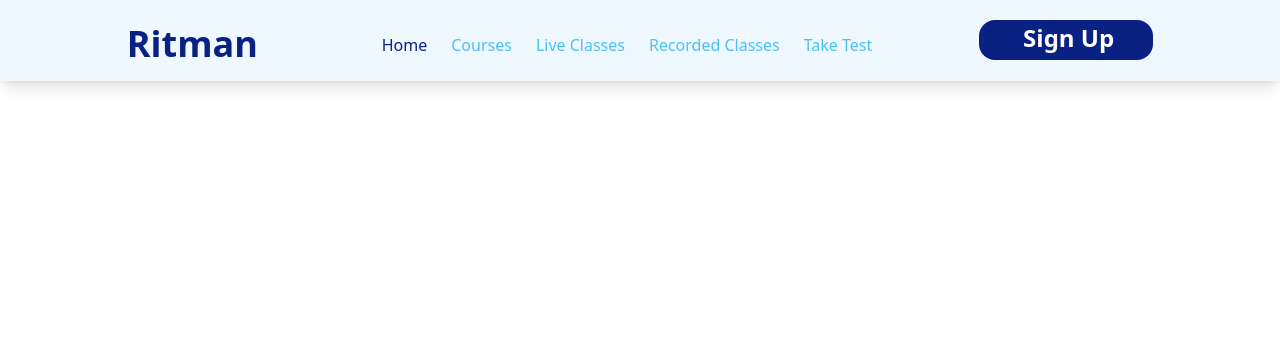
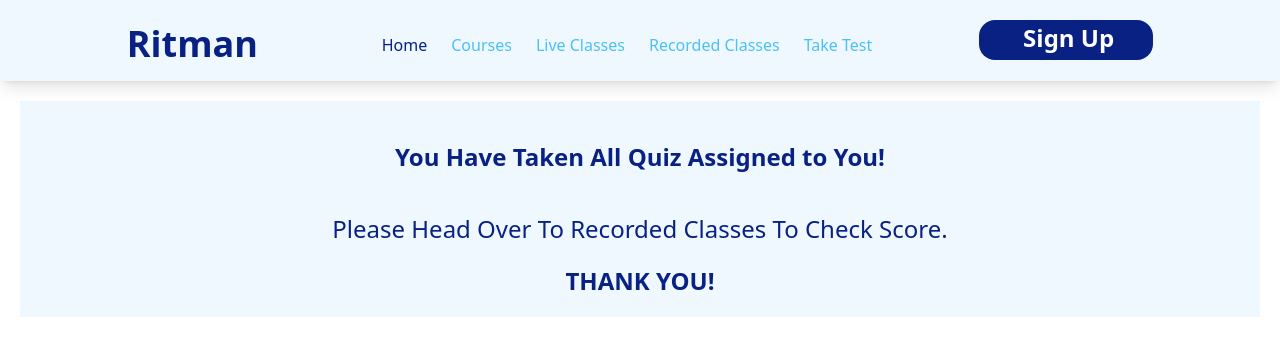
Before and after one commit to Femi-Benjamin/e-learn_project1, a React (Create React App) app: page /take-test in a window 1280 px wide. Shown: the top 356 px of the page. Built offline with nearby package versions, Linux system fonts and the light colour scheme.

Commit message:
made changes in Take quiz page

```diff
--- a/src/pages/RecordedClasses.jsx
+++ b/src/pages/RecordedClasses.jsx
@@ -6,7 +6,7 @@ export const RecordedClasses = () => {
     <div className='bg-[#EFF7FF] h-auto w-auto'>
       <HomeNav />
       <div className='text-center m-10'>
-        <h1 className='font-extrabold text-[40px] text-[#082183]'>Assessment History</h1>
+        <h1 className='font-extrabold text-[40px] text-[#082183] not-italic'>Assessment History</h1>
         <h1 className='font-bold text-[#082183]'>Here you will find your weekly quiz scores</h1>
       </div>
 
--- a/src/pages/TakeTest.jsx
+++ b/src/pages/TakeTest.jsx
@@ -5,6 +5,11 @@ export const TakeTest = () => {
   return (
     <div>
       <HomeNav />
+      <div className=' bg-[#EFF7FF] h-auto w-auto m-5 p-5 text-center text-[#082183] not-italic text-2xl'>
+        <h1 className='font-extrabold p-5'>You Have Taken All Quiz Assigned to You!</h1>
+        <h1 className='p-5'>Please Head Over To Recorded Classes To Check Score.</h1>
+        <h1 className='font-bold'>THANK YOU!</h1>
+      </div>
     </div>
   )
 }
```
